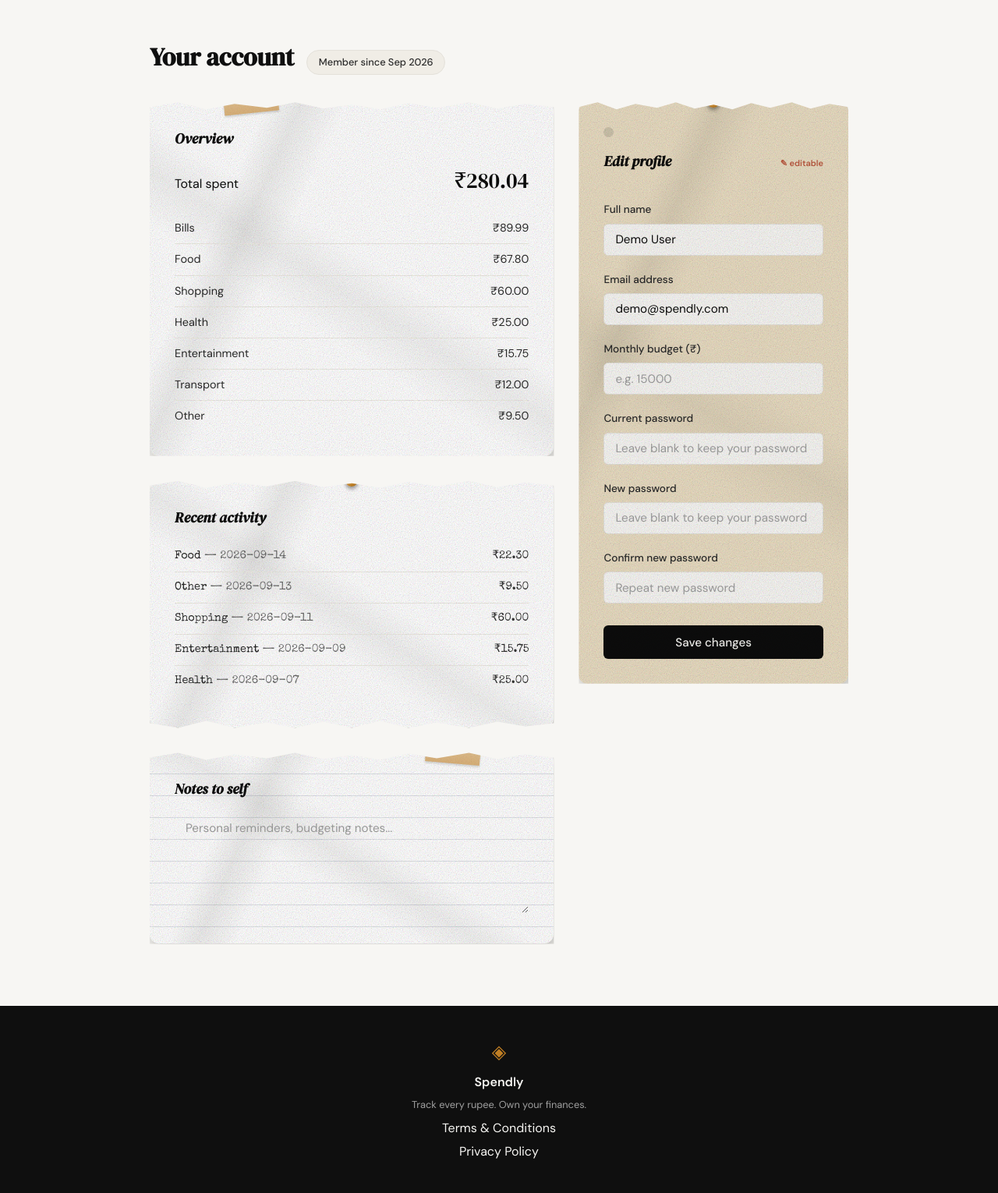
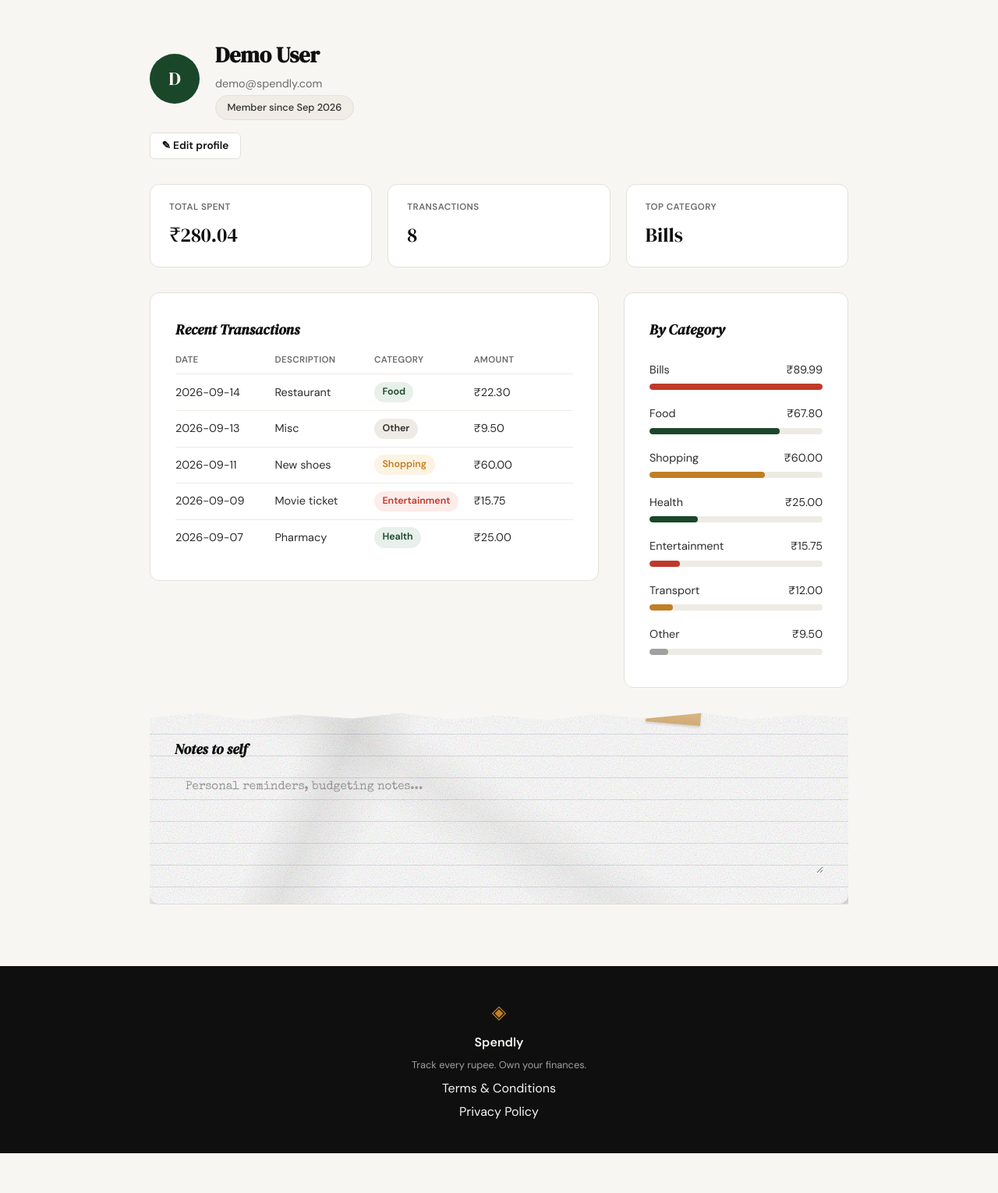
Before and after one commit to shreyansh0714/expense-tracker, a Flask app: page /profile in a window 1280 px wide. Shown: the part 61-1591 px from the top of the page at 78% size. After the commit the page ends 1540 px from the top, so only its background shows below. Run offline with Flask 3, Linux system fonts and the light colour scheme; the visitor is signed in with stand-in values (Sample User, id 1); data comes from the database, SQL or seed files in the repository.

Commit message:
Restructure profile page into a read-only dashboard + edit modal
Header now shows an avatar, name, email, and member-since. Adds a
stat-tile row (Total Spent, Transactions, Top Category), a Recent
Transactions table with a Description column and category pills, and
a By Category card with proportional bars. The edit-profile form
moves into a modal (crumple-open animation, reduced-motion guarded),
opened from the header's edit button. Notes now render in the
typewriter font. Visual treatment is deliberately plain for now —
the paper-theme polish is a separate, later phase.

```diff
--- a/static/css/style.css
+++ b/static/css/style.css
@@ -704,15 +704,46 @@ a { color: inherit; text-decoration: none; }
 
 .profile-header {
     display: flex;
-    align-items: baseline;
-    flex-wrap: wrap;
-    gap: 0.75rem 1rem;
+    flex-direction: column;
+    gap: 1rem;
 }
 
-.profile-title {
+.profile-header-main {
+    display: flex;
+    align-items: center;
+    flex-wrap: wrap;
+    gap: 1.25rem;
+}
+
+.profile-avatar {
+    flex-shrink: 0;
+    width: 64px;
+    height: 64px;
+    border-radius: 50%;
+    display: flex;
+    align-items: center;
+    justify-content: center;
+    background: var(--accent);
+    color: var(--paper);
     font-family: var(--font-display);
-    font-size: 2rem;
+    font-size: 1.5rem;
+}
+
+.profile-header-info {
+    display: flex;
+    flex-direction: column;
+    gap: 0.2rem;
+}
+
+.profile-name {
+    font-family: var(--font-display);
+    font-size: 1.75rem;
     color: var(--ink);
+}
+
+.profile-email {
+    font-size: 0.9rem;
+    color: var(--ink-muted);
 }
 
 .profile-member-since {
@@ -724,31 +755,71 @@ a { color: inherit; text-decoration: none; }
     border: 1px solid var(--border);
     border-radius: 999px;
     padding: 0.3rem 0.9rem;
+    width: fit-content;
 }
+
+.profile-edit-btn {
+    align-self: flex-start;
+    font-family: var(--font-body);
+    font-size: 0.85rem;
+    font-weight: 600;
+    color: var(--ink);
+    background: var(--paper-card);
+    border: 1px solid var(--border);
+    border-radius: var(--radius-sm);
+    padding: 0.45rem 0.9rem;
+    cursor: pointer;
+}
+
+.profile-edit-btn:hover { background: var(--paper-warm); }
 
 .profile-error { margin-bottom: 0; }
 
-.profile-grid {
+.profile-stats-row {
     display: grid;
-    grid-template-columns: 3fr 2fr;
+    grid-template-columns: repeat(3, 1fr);
+    gap: 1.25rem;
+}
+
+.stat-tile {
+    background: var(--paper-card);
+    border: 1px solid var(--border);
+    border-radius: var(--radius-md);
+    padding: 1.25rem 1.5rem;
+    display: flex;
+    flex-direction: column;
+    gap: 0.35rem;
+}
+
+.stat-tile-label {
+    font-size: 0.72rem;
+    text-transform: uppercase;
+    letter-spacing: 0.04em;
+    color: var(--ink-muted);
+    font-weight: 600;
+}
+
+.stat-tile-value {
+    font-family: var(--font-display);
+    font-size: 1.6rem;
+    color: var(--ink);
+}
+
+.stat-tile-subtext {
+    font-size: 0.8rem;
+    color: var(--ink-muted);
+}
+
+.profile-content-grid {
+    display: grid;
+    grid-template-columns: 2fr 1fr;
     align-items: start;
     gap: 2rem;
 }
 
-.profile-insights {
-    display: flex;
-    flex-direction: column;
-    gap: 2rem;
-}
-
 @media (max-width: 800px) {
-    .profile-grid { grid-template-columns: 1fr; }
-}
-
-.profile-budget-line {
-    font-size: 0.85rem;
-    color: var(--ink-muted);
-    margin-bottom: 1.25rem;
+    .profile-stats-row { grid-template-columns: 1fr; }
+    .profile-content-grid { grid-template-columns: 1fr; }
 }
 
 .profile-card-title {
@@ -764,33 +835,98 @@ textarea.form-input {
     font-family: var(--font-body);
 }
 
-.profile-summary-row {
-    display: flex;
-    justify-content: space-between;
-    align-items: baseline;
-    margin-bottom: 1.25rem;
+.transactions-table {
+    width: 100%;
+    border-collapse: collapse;
+    font-size: 0.9rem;
+    table-layout: fixed;
 }
 
-.profile-summary-total {
-    font-family: var(--font-display);
-    font-size: 1.75rem;
-    color: var(--ink);
+.transactions-table th {
+    text-align: left;
+    font-size: 0.72rem;
+    text-transform: uppercase;
+    letter-spacing: 0.03em;
+    color: var(--ink-muted);
+    font-weight: 600;
+    padding: 0 0 0.5rem;
+    border-bottom: 1px solid var(--border-soft);
 }
 
-.category-row,
-.activity-row {
-    display: flex;
-    justify-content: space-between;
-    padding: 0.5rem 0;
+.transactions-table td {
+    padding: 0.6rem 0.5rem 0.6rem 0;
     border-bottom: 1px solid var(--border-soft);
-    font-size: 0.9rem;
     color: var(--ink-soft);
 }
 
-.category-row:last-child,
-.activity-row:last-child { border-bottom: none; }
+.transactions-table tr:last-child td { border-bottom: none; }
 
-.activity-row-meta { color: var(--ink-muted); }
+.transactions-table th:nth-child(2),
+.transactions-table td:nth-child(2) {
+    overflow: hidden;
+    text-overflow: ellipsis;
+    white-space: nowrap;
+}
+
+.category-pill {
+    display: inline-block;
+    font-size: 0.78rem;
+    font-weight: 600;
+    padding: 0.2rem 0.65rem;
+    border-radius: 999px;
+    background: var(--border-soft);
+    color: var(--ink-soft);
+}
+
+.category-pill[data-category="food"],
+.category-pill[data-category="health"] {
+    background: var(--accent-light);
+    color: var(--accent);
+}
+
+.category-pill[data-category="transport"],
+.category-pill[data-category="shopping"] {
+    background: var(--accent-2-light);
+    color: var(--accent-2);
+}
+
+.category-pill[data-category="bills"],
+.category-pill[data-category="entertainment"] {
+    background: var(--danger-light);
+    color: var(--danger);
+}
+
+.category-bar-row { padding: 0.6rem 0; }
+
+.category-bar-label {
+    display: flex;
+    justify-content: space-between;
+    font-size: 0.9rem;
+    color: var(--ink-soft);
+    margin-bottom: 0.4rem;
+}
+
+.category-bar {
+    height: 8px;
+    border-radius: 999px;
+    background: var(--border-soft);
+    overflow: hidden;
+}
+
+.category-bar-fill {
+    height: 100%;
+    border-radius: 999px;
+    background: var(--ink-faint);
+}
+
+.category-bar-fill[data-category="food"],
+.category-bar-fill[data-category="health"] { background: var(--accent); }
+
+.category-bar-fill[data-category="transport"],
+.category-bar-fill[data-category="shopping"] { background: var(--accent-2); }
+
+.category-bar-fill[data-category="bills"],
+.category-bar-fill[data-category="entertainment"] { background: var(--danger); }
 
 .profile-empty-state {
     font-size: 0.9rem;
@@ -808,12 +944,35 @@ textarea.form-input {
     text-align: center;
 }
 
+#edit-profile-modal .modal-content {
+    max-width: 480px;
+}
+
+.edit-profile-card {
+    background: var(--paper-card);
+    border-radius: var(--radius-md);
+    padding: 2rem;
+}
+
+@keyframes crumple-open {
+    0% { transform: scale(.3) rotate(-8deg); opacity: 0; }
+    60% { transform: scale(1.05) rotate(2deg); opacity: 1; }
+    100% { transform: scale(1) rotate(0deg); opacity: 1; }
+}
+
+.modal-content.opening {
+    animation: crumple-open 0.42s ease-out;
+}
+
+@media (prefers-reduced-motion: reduce) {
+    .modal-content.opening { animation: none; }
+}
+
 /* ------------------------------------------------------------------ */
 /* Profile page — paper-ledger polish (spendly-ui-polish)              */
 /* ------------------------------------------------------------------ */
 
-.profile-grid .auth-card,
-.profile-form-column .auth-card { margin-bottom: 0; }
+.profile-section .auth-card { margin-bottom: 0; }
 
 .paper-card {
     position: relative;
@@ -869,6 +1028,7 @@ textarea.form-input {
     background: transparent;
     border: none;
     min-height: 8rem;
+    font-family: var(--font-type);
 }
 
 .profile-card-title {
@@ -932,10 +1092,6 @@ textarea.form-input {
     margin-bottom: 1rem;
 }
 
-.activity-row {
-    font-family: var(--font-type);
-    font-variant-numeric: tabular-nums;
-}
 
 /* ------------------------------------------------------------------ */
 /* Footer                                                              */
--- a/static/js/main.js
+++ b/static/js/main.js
@@ -34,6 +34,37 @@
                 toast.remove();
             }, 300);
         }, 4000);
+    });
+})();
+
+// Profile: edit-profile modal, opened from the header edit button
+(function () {
+    var openBtn = document.getElementById("open-edit-profile");
+    var modal = document.getElementById("edit-profile-modal");
+    if (!openBtn || !modal) return;
+
+    var content = modal.querySelector(".modal-content");
+    var ANIMATION_MS = 420;
+
+    function openModal() {
+        modal.hidden = false;
+        if (content) {
+            content.classList.remove("opening");
+            void content.offsetWidth; // force reflow so the animation replays every open
+            content.classList.add("opening");
+            setTimeout(function () {
+                content.classList.remove("opening");
+            }, ANIMATION_MS);
+        }
+    }
+
+    function closeModal() {
+        modal.hidden = true;
+    }
+
+    openBtn.addEventListener("click", openModal);
+    modal.querySelectorAll("[data-modal-close]").forEach(function (el) {
+        el.addEventListener("click", closeModal);
     });
 })();
 
--- a/templates/profile.html
+++ b/templates/profile.html
@@ -7,33 +7,82 @@
 <section class="profile-section">
 
     <div class="profile-header">
-        <h1 class="profile-title">Your account</h1>
+        <div class="profile-header-main">
+            <div class="profile-avatar">{{ (name[0]|upper) if name else "?" }}</div>
+            <div class="profile-header-info">
+                <h1 class="profile-name">{{ name }}</h1>
+                <p class="profile-email">{{ email }}</p>
                 <p class="profile-member-since">Member since {{ member_since }}</p>
+            </div>
+        </div>
+        <button type="button" id="open-edit-profile" class="profile-edit-btn">&#9998; Edit profile</button>
     </div>
 
     {% if error %}
     <div class="auth-error profile-error">{{ error }}</div>
     {% endif %}
 
-    <div class="profile-grid">
+    <div class="profile-stats-row">
+        <div class="stat-tile">
+            <span class="stat-tile-label">Total Spent</span>
+            <span class="stat-tile-value">₹{{ "%.2f"|format(monthly_total) }}</span>
+            {% if budget_amount is not none %}
+            <span class="stat-tile-subtext">₹{{ "%.2f"|format(monthly_total) }} of ₹{{ "%.2f"|format(budget_amount) }} budget used</span>
+            {% endif %}
+        </div>
+        <div class="stat-tile">
+            <span class="stat-tile-label">Transactions</span>
+            <span class="stat-tile-value">{{ transaction_count }}</span>
+        </div>
+        <div class="stat-tile">
+            <span class="stat-tile-label">Top Category</span>
+            <span class="stat-tile-value">{{ top_category or "—" }}</span>
+        </div>
+    </div>
 
-        <div class="profile-insights">
+    <div class="profile-content-grid">
 
-            <div class="auth-card paper-card torn-top">
-                <div class="paper-tape left"></div>
-                <h2 class="profile-card-title">Overview</h2>
-                <div class="profile-summary-row">
-                    <span>Total spent</span>
-                    <span class="profile-summary-total">₹{{ "%.2f"|format(monthly_total) }}</span>
+        <div class="auth-card">
+            <h2 class="profile-card-title">Recent Transactions</h2>
+            {% if recent_expenses %}
+            <table class="transactions-table">
+                <thead>
+                    <tr>
+                        <th>Date</th>
+                        <th>Description</th>
+                        <th>Category</th>
+                        <th>Amount</th>
+                    </tr>
+                </thead>
+                <tbody>
+                    {% for expense in recent_expenses %}
+                    <tr>
+                        <td>{{ expense.date }}</td>
+                        <td>{{ expense.description or "—" }}</td>
+                        <td><span class="category-pill" data-category="{{ expense.category|lower }}">{{ expense.category }}</span></td>
+                        <td>₹{{ "%.2f"|format(expense.amount) }}</td>
+                    </tr>
+                    {% endfor %}
+                </tbody>
+            </table>
+            {% else %}
+            <p class="profile-empty-state">No expenses logged yet.</p>
+            {% endif %}
         </div>
-                {% if budget_amount is not none %}
-                <p class="profile-budget-line">₹{{ "%.2f"|format(monthly_total) }} of ₹{{ "%.2f"|format(budget_amount) }} budget used</p>
-                {% endif %}
+
+        <div class="auth-card">
+            <h2 class="profile-card-title">By Category</h2>
             {% if category_totals %}
                 {% for row in category_totals %}
-                    <div class="category-row">
+                <div class="category-bar-row">
+                    <div class="category-bar-label">
                         <span>{{ row.category }}</span>
                         <span>₹{{ "%.2f"|format(row.total) }}</span>
+                    </div>
+                    <div class="category-bar">
+                        <div class="category-bar-fill" data-category="{{ row.category|lower }}"
+                             style="width: {{ (row.total / category_totals[0].total * 100) | round(1) }}%"></div>
+                    </div>
                 </div>
                 {% endfor %}
             {% else %}
@@ -41,19 +90,6 @@
             {% endif %}
         </div>
 
-            <div class="auth-card paper-card torn-both">
-                <div class="paper-pin"></div>
-                <h2 class="profile-card-title">Recent activity</h2>
-                {% if recent_expenses %}
-                    {% for expense in recent_expenses %}
-                    <div class="activity-row">
-                        <span>{{ expense.category }} <span class="activity-row-meta">— {{ expense.date }}</span></span>
-                        <span>₹{{ "%.2f"|format(expense.amount) }}</span>
-                    </div>
-                    {% endfor %}
-                {% else %}
-                <p class="profile-empty-state">No expenses logged yet.</p>
-                {% endif %}
     </div>
 
     <div class="auth-card paper-card notes-card torn-top">
@@ -63,16 +99,14 @@
                   placeholder="Personal reminders, budgeting notes...">{{ notes }}</textarea>
     </div>
 
-        </div>
+</section>
 
-        <div class="profile-form-column">
-            <div class="auth-card paper-card kraft torn-top">
-                <div class="paper-pin"></div>
-                <div class="paper-hole"></div>
-                <div class="paper-card-header">
+<div id="edit-profile-modal" class="modal" hidden>
+    <div class="modal-overlay" data-modal-close></div>
+    <div class="modal-content">
+        <button type="button" class="modal-close" aria-label="Close" data-modal-close>&times;</button>
+        <div class="edit-profile-card">
             <h2 class="profile-card-title">Edit profile</h2>
-                    <span class="pencil-tag">&#9998; editable</span>
-                </div>
             <form method="POST" action="{{ url_for('profile') }}" id="profile-form">
                 <div class="form-group">
                     <label for="name">Full name</label>
@@ -113,10 +147,7 @@
             </form>
         </div>
     </div>
-
 </div>
-
-</section>
 
 <div id="verification-modal" class="modal" hidden>
     <div class="modal-overlay" data-modal-close></div>
```
Lines whose indentation alone changed are shown as unchanged.
